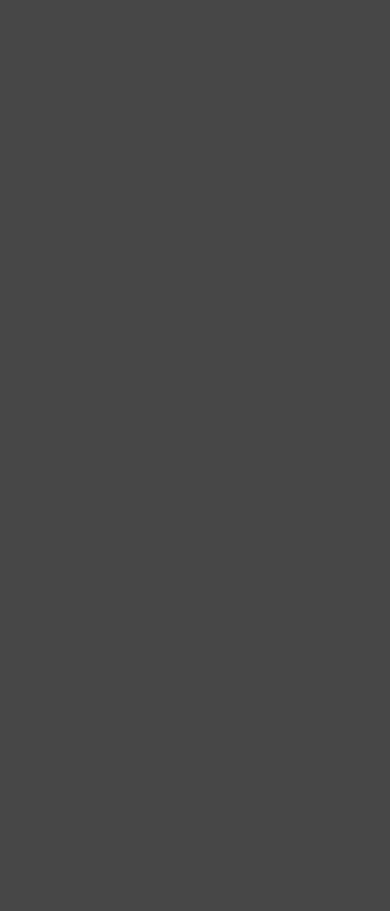
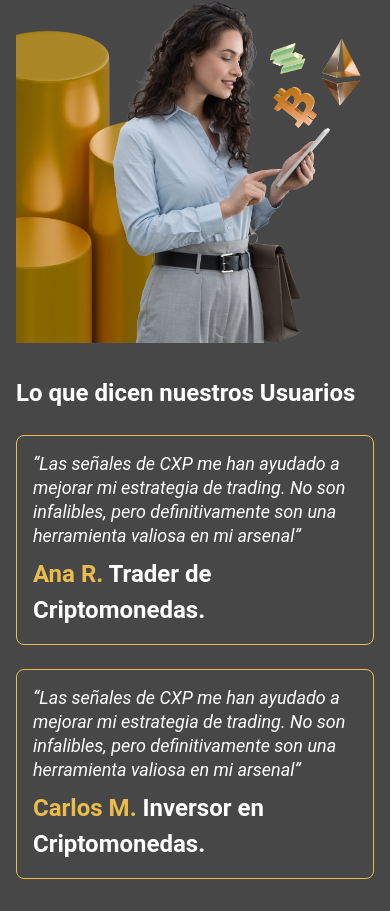
Before and after one commit to camiloparrax8/vyrtiummedia, a Next.js app: page / in a window 390 px wide. Shown: the part 7117-8028 px from the top of the page. Before the commit the page ends 7028 px from the top, so only its background shows below. Built offline with nearby package versions, Linux system fonts and the light colour scheme; no server answers.

Commit message:
feat(ReviewsSection): create new component

```diff
--- /dev/null
+++ b/src/app/components/reviews_section.js
@@ -0,0 +1,24 @@
+import Image from "next/image";
+import Title from "./title";
+
+export default function ReviewsSection() {
+    return (
+        <div className="grid grid-cols-1 md:grid-cols-2 h-full mt-8 mx-4 md:mx-20 rounded-2xl overflow-hidden">
+            <div className="h-full min-h-[400px] md:min-h-[800px]">
+                <Image src="/images/reviews-image.png" alt="trade" width={668} height={769} className="w-auto h-full object-cover" />
+            </div>
+            <div className="flex flex-col gap-6 w-full py-8 md:py-16 mx:px-16 md:pl-0 md:justify-center">
+                <h2 className="font-bold text-[24px] md:text-[32px]/[42px]">Lo que dicen nuestros Usuarios</h2>
+
+                <div className="flex flex-col gap-2 md:gap-2 p-4 items-start border-[1px] border-primary rounded-lg">
+                    <p className="italic text-[18px]/[24px] md:text-[31px]/[36px]">“Las señales de CXP me han ayudado a mejorar mi estrategia de trading. No son infalibles, pero definitivamente son una herramienta valiosa en mi arsenal”</p>
+                    <Title title="Ana R. Trader de Criptomonedas." highlight="Ana R." className="text-white font-bold text-[24px] md:text-[28px]"></Title>
+                </div>
+                <div className="flex flex-col gap-2 md:gap-2 p-4 items-start border-[1px] border-primary rounded-lg">
+                    <p className="italic text-[18px]/[24px] md:text-[31px]/[36px]">“Las señales de CXP me han ayudado a mejorar mi estrategia de trading. No son infalibles, pero definitivamente son una herramienta valiosa en mi arsenal”</p>
+                    <Title title="Carlos M. Inversor en Criptomonedas." highlight="Carlos M." className="text-white font-bold text-[24px] md:text-[28px]"></Title>
+                </div>
+            </div>
+        </div>
+    )
+}
--- a/src/app/page.js
+++ b/src/app/page.js
@@ -5,6 +5,7 @@ import CryptoCarousel from "./components/crypto_carousel";
 import BlogSection from "./components/blog_section";
 import DrivingSection from "./components/driving_section";
 import SeniorSection from "./components/senior_section";
+import ReviewsSection from "./components/reviews_section";
 
 export default function Home() {
   return (
@@ -16,7 +17,7 @@ export default function Home() {
       <BlogSection />
       <DrivingSection />
       <SeniorSection />
-
+      <ReviewsSection />
     </>
   );
 }
```
Also changed, not shown: public/images/reviews-image.png (added).
